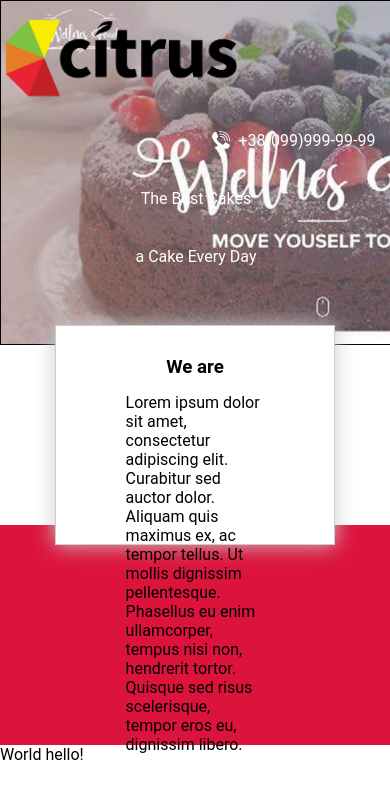
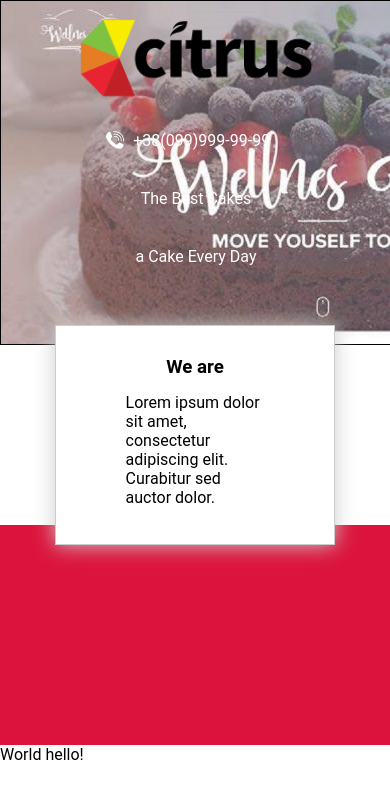
Before and after one commit to JuriKovtun/CakesSite, a plain HTML site: page index.html in a window 390 px wide. Drawn offline with nearby package versions, Linux system fonts and the light colour scheme.

Commit message:
Added media query to header

```diff
--- a/index.html
+++ b/index.html
@@ -34,7 +34,7 @@
         <span class="about__text">
         Lorem ipsum dolor sit amet, consectetur adipiscing elit. Curabitur sed auctor dolor. Aliquam quis maximus ex, ac
         tempor tellus. Ut mollis dignissim pellentesque. Phasellus eu enim ullamcorper, tempus nisi non, hendrerit
-        tortor. Quisque sed risus scelerisque, tempor eros eu, dignissim libero.
+        tortor. Quisque sed risus scelerisque, tempor eros eu, dignissim libero. Lorem ipsum dolor sit amet, consectetur adipisicing elit. Ad consectetur illo, laborum minima sunt suscipit? Accusamus accusantium aliquid assumenda culpa, ex exercitationem iure, molestias necessitatibus non optio possimus tempore vero.
     </span>
     </div>
     <div class="about__background"></div>
--- a/style/about.less
+++ b/style/about.less
@@ -22,9 +22,7 @@
     right: 14%;
     bottom: 0;
     top: 0;
-    padding-top: 30px;
-    padding-left: 70px;
-    padding-right: 70px;
+    padding: 30px 70px;
     background-color: white;
     box-shadow: 0 0 20px #ccc;
     border: 0.5px solid #ccc;
@@ -35,5 +33,10 @@
     text-align: center;
     margin: 0 0 15px;
   }
+  &__text {
+    display: block;
+    overflow: hidden;
+    height: 115px;
 
+  }
 }
--- a/style/header.less
+++ b/style/header.less
@@ -1,3 +1,5 @@
+@smartphones: ~"only screen and (max-width: 479px)";
+
 .header-navigation {
   width: 100%;
   max-height: 512px;
@@ -16,13 +18,23 @@
   background-image: url("../img/header-navigation__logo.png");
   background-size: contain;
   background-repeat: no-repeat;
+  @media @smartphones {
+    float: none;
+    display: block;
+    margin: auto;
+  }
 }
 
 .header-navigation__phone {
   float: right;
-  /*line-height: 111px;*/
   margin-top: 4%;
   margin-right: 4%;
+  @media @smartphones {
+    float: none;
+    display: block;
+    text-align: center;
+    margin-left: 0;
+  }
 }
 
 .header-navigation__phone-icon {
```
